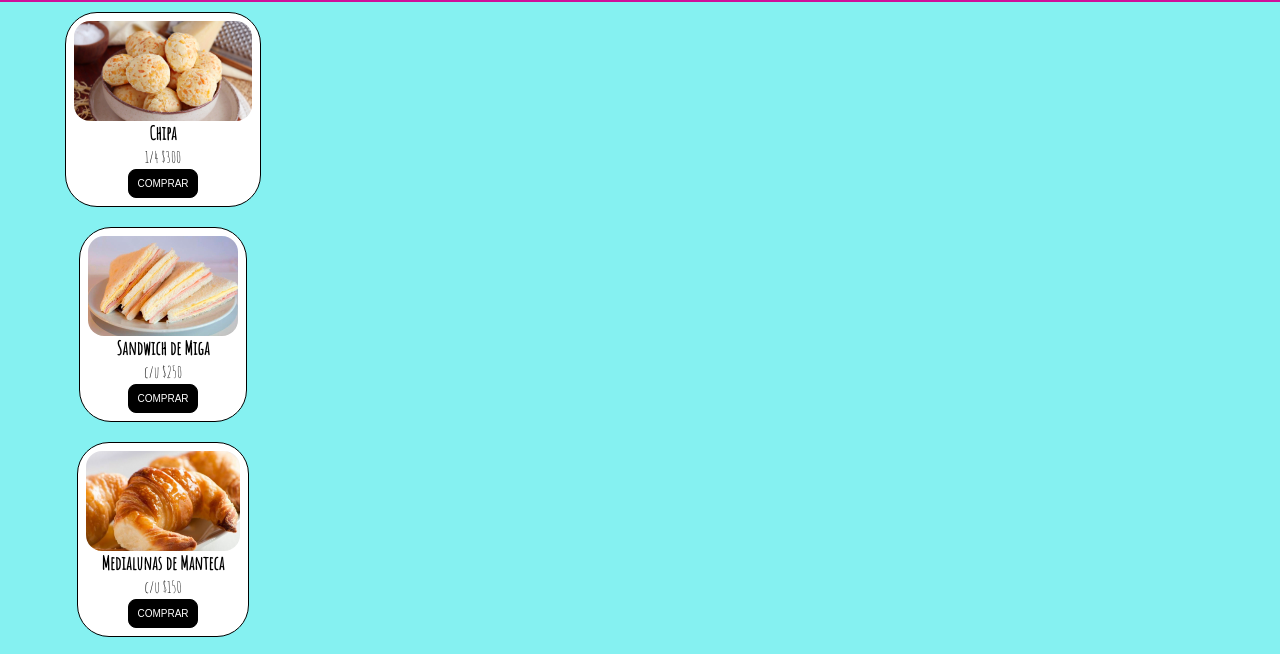
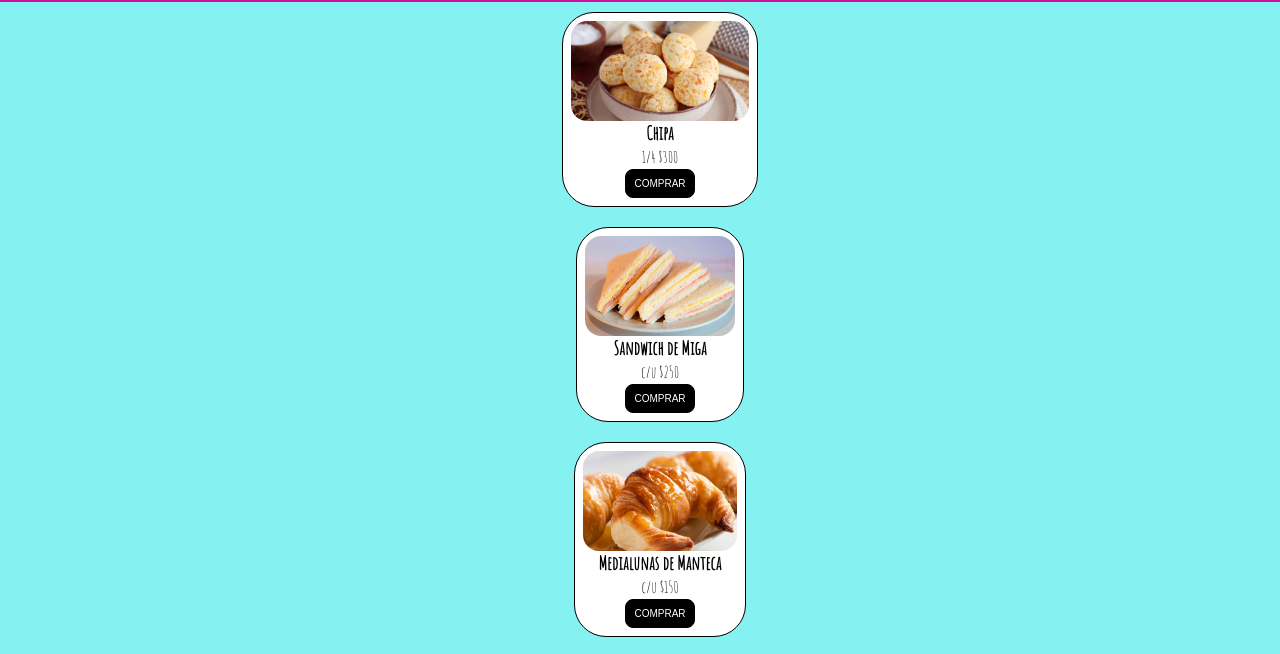
Before and after one commit to micaelagerardi/PF-Gerardi, a plain HTML site: page pages/productos.html in a window 1280 px wide. Shown: the part 112-766 px from the top of the page. Drawn offline with Linux system fonts and the light colour scheme.

Commit message:
alineacion productos al centro

```diff
--- a/pages/productos.html
+++ b/pages/productos.html
@@ -59,7 +59,7 @@
     </header>
     <!--TERMINA HEADER-->
     <!--EMPIEZA MAIN-->
-    <main>
+    <main class="main_productos">
       <section class="main_productos">
         <article>
           <h3>Chipa</h3>
--- a/style/style.css
+++ b/style/style.css
@@ -105,6 +105,12 @@ main {
 }
 
 /* MAIN PRODUCTOS */
+
+.main_productos {
+  display: flex;
+  align-items: center;
+  justify-content: center;
+}
 
 .main_productos {
   display: flex;
```
